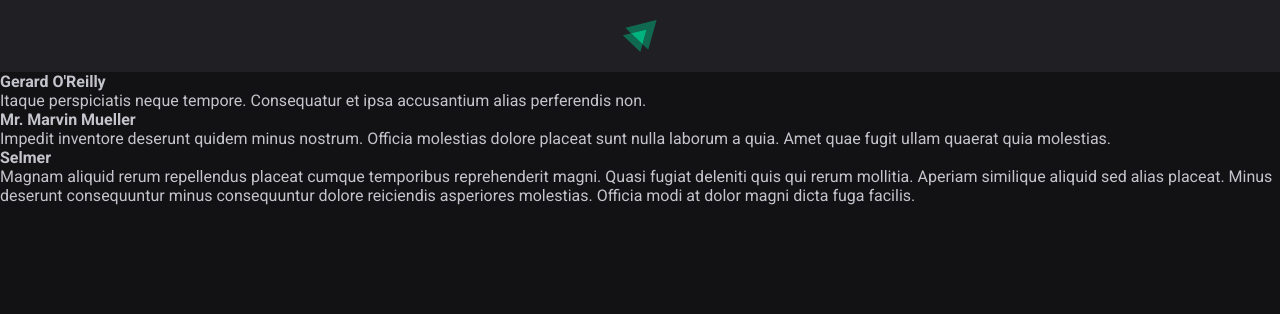
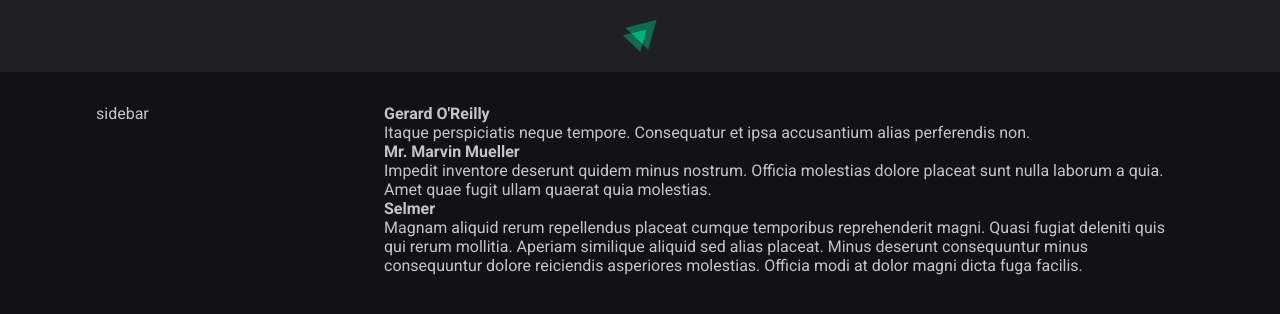
Before and after one commit to andrevberaldo/IGNITE-feed, a React (Vite) app: page / in a window 1280 px wide. Shown: the top 314 px of the page. Built offline with nearby package versions, Linux system fonts and the light colour scheme.

Commit message:
Sibar and Main content aligned

```diff
--- a/src/App.jsx
+++ b/src/App.jsx
@@ -1,6 +1,8 @@
 import { Header } from "./components/Header";
 import { Post } from "./Post";
 import Chance from "./Utils/Chance";
+
+import styles from './App.module.css';
 import './global.css';
 
 export function App() {
@@ -8,6 +10,13 @@
   return (
     <>
     <Header />
+
+    <div className={styles.wrapper}>
+      <aside>
+        sidebar
+      </aside>
+
+      <main>
           <Post
             author={Chance.fullName()}
             content={Chance.content(2)}
@@ -20,6 +29,9 @@
             author={Chance.name()}
           content={Chance.content()}
           />
+        </main>
+
+    </div>
     </>
   )
 }
--- /dev/null
+++ b/src/App.module.css
@@ -0,0 +1,11 @@
+.wrapper {
+    max-width: 70rem;
+    margin: 2rem auto;
+    padding: 0 1rem;
+
+    display: grid;
+    grid-template-columns: 256px 1fr;
+
+    gap: 2rem;
+    align-items: flex-start;
+}
```
Lines whose indentation alone changed are shown as unchanged.
